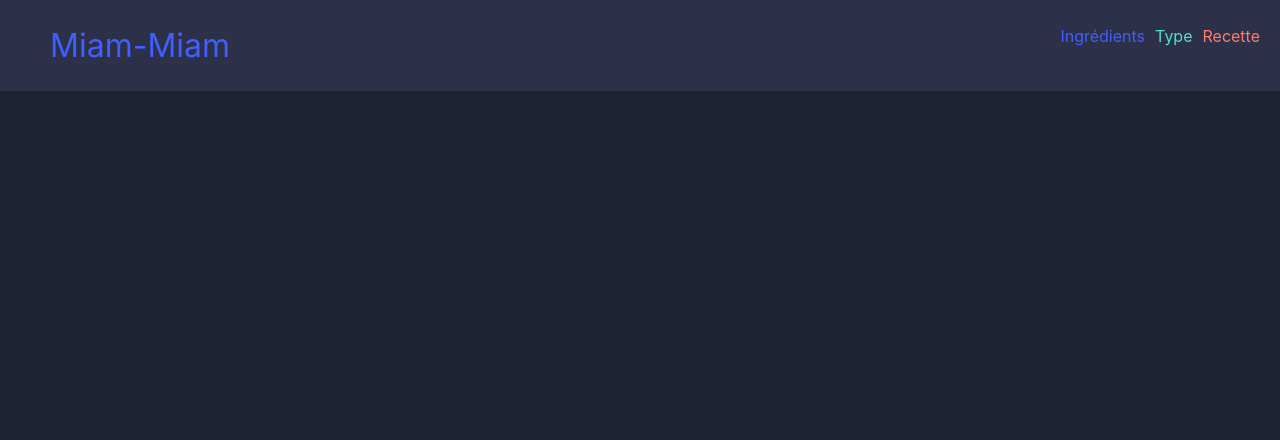
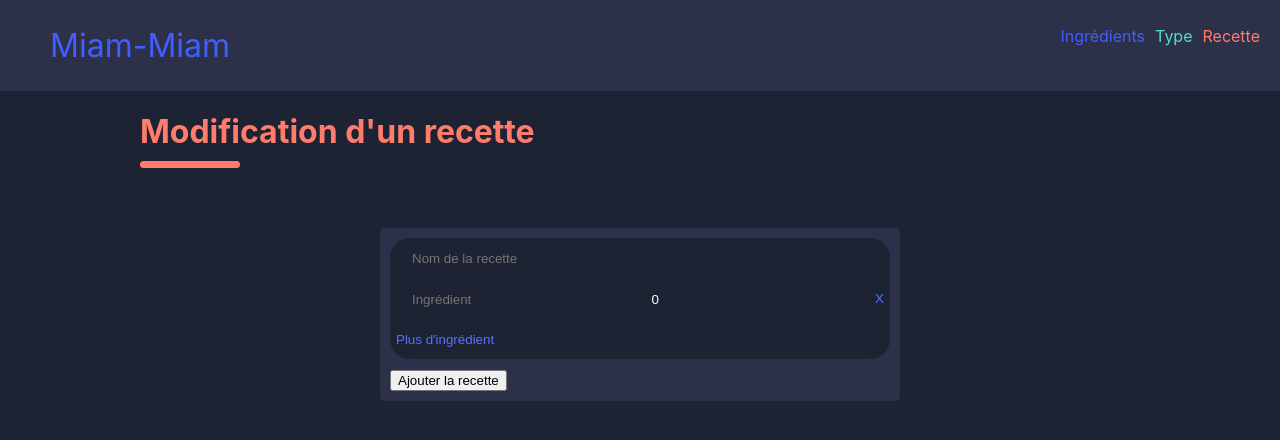
Before and after one commit to VincGo/miam-miam, a React (Create React App) app: page /recette/edit/1 in a window 1280 px wide. Shown: the top 440 px of the page. Built offline with nearby package versions, Linux system fonts and the light colour scheme; no server answers.

Commit message:
Ajout et modification d'une recette + redirection

```diff
--- a/package.json
+++ b/package.json
@@ -8,6 +8,7 @@
     "@testing-library/user-event": "^12.1.10",
     "axios": "^0.24.0",
     "dotenv-webpack": "^7.0.3",
+    "immer": "^9.0.7",
     "node-sass": "^6.0.1",
     "react": "^17.0.2",
     "react-dom": "^17.0.2",
--- a/src/App.js
+++ b/src/App.js
@@ -3,6 +3,9 @@ import Ingredient from './component/Ingredient/Ingredient'
 import NavBar from './NavBar/NavBar';
 import Type from "./component/Type/Type";
 import Recipe from "./component/Recipe/Recipe";
+import AddRecipe from "./component/Recipe/AddRecipe";
+import ShowRecipe from "./component/Recipe/ShowRecipe";
+import EditRecipe from "./component/Recipe/EditRecipe";
 
 function App() {
   return (
@@ -13,6 +16,9 @@ function App() {
           <Route path={"/ingredient"} element={<Ingredient/>}/>
           <Route path={"/type"} element={<Type/>}/>
           <Route path={"/recette"} element={<Recipe/>}/>
+          <Route path={"/recette/ajout"} element={<AddRecipe/>}/>
+          <Route path={"/recette/:id"} element={<ShowRecipe />}/>
+          <Route path={"/recette/edit/:id"} element={<EditRecipe />}/>
         </Routes>
       </main>
     </BrowserRouter>
--- a/src/assets/spacing.scss
+++ b/src/assets/spacing.scss
@@ -4,6 +4,9 @@
 }
 
 /* MARGIN */
+.mt-20 {
+  margin-top: 20px;
+}
 .mr-25 {
   margin-right: 25px;
 }
@@ -12,6 +15,10 @@
   margin-bottom: 10px;
 }
 
+.mb-60 {
+  margin-bottom: 60px;
+}
+
 .my-10 {
   margin: 10px 0;
 }
--- a/src/component/Recipe/AddRecipe.jsx
+++ b/src/component/Recipe/AddRecipe.jsx
@@ -1,32 +1,23 @@
-import React, {useRef} from 'react';
+import React from 'react';
+import Title from "../Title/Title";
+import FormRecipe from "./FormRecipe";
 import crud from "../../service/crud";
+import {useNavigate} from "react-router-dom"
 
-const AddRecipe = ({newRecipe}) => {
-    const addRecipe = useRef()
-
-    function add(e) {
-        e.preventDefault()
-
-        const data = {
-            name: addRecipe.current.value
-        }
-
+const AddRecipe = () => {
+    const navigate = useNavigate()
+    function add(data) {
         crud.add("recettes", data)
-            .then(data => {
-                newRecipe(data)
-                addRecipe.current.value = ""
-            })
+            .then(() => navigate("/recette"))
             .catch(err => console.log(err))
     }
 
     return (
-        <form className="form-input br-20 mb-10 d-flex justify-space-between">
-            <input type="text" ref={addRecipe}/>
-            <div>
-                <span className="separator" />
-                <button onClick={add} className={"mr-25"}>Ajouter</button>
-            </div>
-        </form>
+        <div>
+            <Title title={"Ajout d'une recette"} titleBg={"bg-orange"} titleColor={"color-orange"}/>
+            <FormRecipe dataRecipe={add}/>
+        </div>
+
     );
 };
 
--- a/src/component/Recipe/EditRecipe.jsx
+++ b/src/component/Recipe/EditRecipe.jsx
@@ -1,54 +1,32 @@
-import React, {useRef, useState} from 'react';
+import React, {useEffect, useState} from 'react';
+import {useParams} from "react-router-dom";
 import crud from "../../service/crud";
-import DeleteRecipe from "./DeleteRecipe";
+import Title from "../Title/Title";
+import FormRecipe from "./FormRecipe";
+import {useNavigate} from "react-router-dom";
 
-const EditRecipe = ({recipeData, editRecipe, removeRecipe}) => {
-    const [editMode, setEditMode] = useState(false)
-    const recipeRef = useRef()
+const EditRecipe = () => {
+    const {id} = useParams()
+    const [recipe, setRecipe] = useState()
+    const navigate = useNavigate()
 
-    function swapMode() {
-        setEditMode(!editMode)
+    function edit(data) {
+        crud.edit("recettes", id, data)
+            .then(() => navigate("/recette"))
+            .catch(err => console.error(err))
     }
 
-    function edit(e) {
-        e.preventDefault()
-
-        const data = {
-            name: recipeRef.current.value
-        }
-
-        crud.edit("recettes", recipeData.id, data)
-            .then((data) => editRecipe(data))
-            .catch((err) => console.log(err))
-
-        swapMode()
-    }
-
-    function deleteType(data) {
-        removeRecipe(data)
-    }
+    useEffect(() => {
+        crud.getSingle("recettes", id)
+            .then(data => setRecipe(data))
+            .catch(err => console.error(err))
+    }, [id])
 
     return (
-        <>
-            {editMode &&
-                <div className={"d-flex justify-space-between w-100 form-input br-20"}>
-                    <input type="text" defaultValue={recipeData.name} ref={recipeRef}/>
-                    <>
-                        <button onClick={edit}>Valider</button>
-                        <button onClick={swapMode} className={"mr-25"}>Retour</button>
-                    </>
-                </div>
-            }
-            {!editMode &&
-                <>
-                    <span className={"color-blue"}>{recipeData.name}</span>
-                    <div>
-                        <button onClick={swapMode} className={"btn color-orange"}>Modifier</button>
-                        <DeleteRecipe recipeData={deleteType} recipeId={recipeData.id}/>
-                    </div>
-                </>
-            }
-        </>
+        <div>
+            <Title title={"Modification d'un recette"} titleBg={"bg-orange"} titleColor={"color-orange"}/>
+            <FormRecipe dataEdit={recipe} dataRecipe={edit}/>
+        </div>
     );
 };
 
--- /dev/null
+++ b/src/component/Recipe/FormRecipe.jsx
@@ -0,0 +1,117 @@
+import React, {useEffect, useRef, useState} from 'react';
+import produce from "immer";
+import SelectIngredient from "./SelectIngredient";
+import crud from "../../service/crud";
+
+const FormRecipe = ({dataRecipe, dataEdit}) => {
+    const recipe = useRef()
+    const [ingredients, setIngredients] = useState([{
+        ingredient: [""],
+        quantity: 0
+    }])
+    const [ingrdtArr, setIngrdArr] = useState([])
+
+    //Ajout de nouveaux champs pour ajouter un ingrédient
+    function newIngredient(e) {
+        setIngredients(prevState => [...prevState, {
+            ingredient: [""],
+            quantity: 0
+        }])
+        e.preventDefault()
+    }
+
+    function removeIngredient(e, i) {
+        e.preventDefault()
+        setIngredients(prevState => prevState.filter(x => x.ingredient !== i.ingredient))
+    }
+
+    //Récupère l'iri de l'ingrédient
+    function changeNameToIri(allIngredient, recipeIngredient) {
+        const arr = []
+        const obj = {
+            name: recipe.current.value,
+            ingredientRecettes: arr
+        }
+        for(let i=0; i<recipeIngredient.length; i++) {
+            for(let j=0; j<allIngredient.length; j++) {
+                const nameRecipeIngrdt = recipeIngredient[i].ingredient instanceof Array ? recipeIngredient[i].ingredient[0] : recipeIngredient[i].ingredient
+                const quantity = recipeIngredient[i].quantity
+                const nameAllIngrt = allIngredient[j].name
+                const iri = allIngredient[j]["@id"]
+                if(nameRecipeIngrdt === nameAllIngrt) {
+                    const data = {
+                        ingredient: [iri],
+                        quantity: quantity
+                    }
+                    arr.push(data)
+                }
+            }
+        }
+        dataRecipe(obj)
+    }
+
+    function add(e) {
+        changeNameToIri(ingrdtArr, ingredients)
+        e.preventDefault()
+    }
+
+    function newArr(prevArr = []) {
+        const arr = []
+        for(let i=0; i<prevArr.length; i++) {
+            const name = prevArr[i].ingredient[0].name
+            const quantity = prevArr[i].quantity
+            const data = {
+                ingredient: [name],
+                quantity: quantity
+            }
+            arr.push(data)
+        }
+        setIngredients(arr)
+    }
+
+    useEffect(() => {
+        if(dataEdit) {
+            newArr(dataEdit.ingredientRecettes)
+        }
+    }, [dataEdit])
+
+    useEffect(() => {
+        crud.get("ingredients")
+            .then(data => setIngrdArr(data))
+            .catch(err => console.error(err))
+    }, [])
+
+    return (
+        <div className={"form-container br-5 p-10"}>
+            <form className="form-input br-20 mb-10">
+                <input type="text" ref={recipe} placeholder={"Nom de la recette"} defaultValue={dataEdit && dataEdit.name}/>
+                {ingredients && ingredients.map((i, index) =>
+                    <div className={"d-flex"} key={index}>
+                        <input type="text" list={"ingredient"} placeholder={"Ingrédient"} defaultValue={i.ingredient[0]} onChange={e => {
+                            const ingredient = e.target.value
+                            setIngredients(prevState => produce(prevState, v => {
+                                v[index].ingredient = ingredient
+                            }))
+                        }}/>
+                        <datalist id={"ingredient"}>
+                            <SelectIngredient/>
+                        </datalist>
+                        <input type="number" placeholder={"Quantité"} defaultValue={i.quantity} onChange={e => {
+                            const quantity = e.target.value
+                            setIngredients(prevState => produce(prevState, v => {
+                                v[index].quantity = parseInt(quantity, 10)
+                            }))
+                        }}/>
+                        <button onClick={(e) => removeIngredient(e, i)}>
+                            X
+                        </button>
+                    </div>
+                )}
+                <button onClick={newIngredient}>Plus d'ingrédient</button>
+            </form>
+            <button onClick={add}>Ajouter la recette</button>
+        </div>
+    );
+};
+
+export default FormRecipe;
--- /dev/null
+++ b/src/component/Recipe/SelectIngredient.jsx
@@ -0,0 +1,22 @@
+import React, {useEffect, useState} from 'react';
+import crud from "../../service/crud";
+
+const SelectIngredient = () => {
+    const [ingredient, setingredient] = useState([])
+
+    useEffect(() => {
+        crud.get("ingredients")
+            .then(data => setingredient(data))
+            .catch(err => console.error(err))
+    }, [])
+
+    return (
+        <>
+            {ingredient && ingredient.map(i =>
+                <option value={i.name} key={i.id} name={i["@id"]}/>
+            )}
+        </>
+    );
+};
+
+export default SelectIngredient;
--- /dev/null
+++ b/src/component/Recipe/ShowRecipe.jsx
@@ -0,0 +1,27 @@
+import React, {useEffect, useState} from 'react';
+import {useParams} from "react-router-dom";
+import crud from "../../service/crud";
+import Title from "../Title/Title";
+
+const ShowRecipe = () => {
+    const {id} = useParams()
+    const [recette, setRecette] = useState([])
+
+    useEffect(() => {
+        crud.getSingle("recettes", id)
+            .then(data => setRecette(data))
+            .catch(err => console.error(err))
+    }, [id])
+
+    return (
+        <div>
+            <Title title={recette.name} titleColor={"color-orange"} titleBg={"bg-orange"}/>
+            <h2 className={"color-orange"}>Ingrédients: </h2>
+            {recette.ingredientRecettes && recette.ingredientRecettes.map((r, i) =>
+                <li key={i} className={"color-orange"}>{r.ingredient[0].name} ({r.quantity})</li>
+            )}
+        </div>
+    );
+};
+
+export default ShowRecipe;
--- a/src/component/Title/Title.jsx
+++ b/src/component/Title/Title.jsx
@@ -3,7 +3,7 @@ import './title.scss'
 
 const Title = ({title, titleColor, titleBg}) => {
     return (
-        <div id={"title"}>
+        <div id={"title"} className={"mb-60"}>
             <h1 className={titleColor}>{title}</h1>
             <div className={titleBg}/>
         </div>
--- a/src/service/crud.js
+++ b/src/service/crud.js
@@ -7,6 +7,16 @@ const crud = {
             const response = await axios
                 .get(`${process.env.REACT_APP_API}/${entity}?page=1`)
             return response.data["hydra:member"]
+        } catch (err) {
+            console.error(err)
+        }
+    },
+
+    async getSingle(entity, id) {
+        try {
+            const response = await axios
+                .get(`${process.env.REACT_APP_API}/${entity}/${id}`)
+            return response.data
         } catch (err) {
             console.error(err)
         }
```
Also changed, not shown: src/component/Recipe/Recipe.jsx (+23 -20 lines), 1 other file (tests, documents, lock files or other folders).
